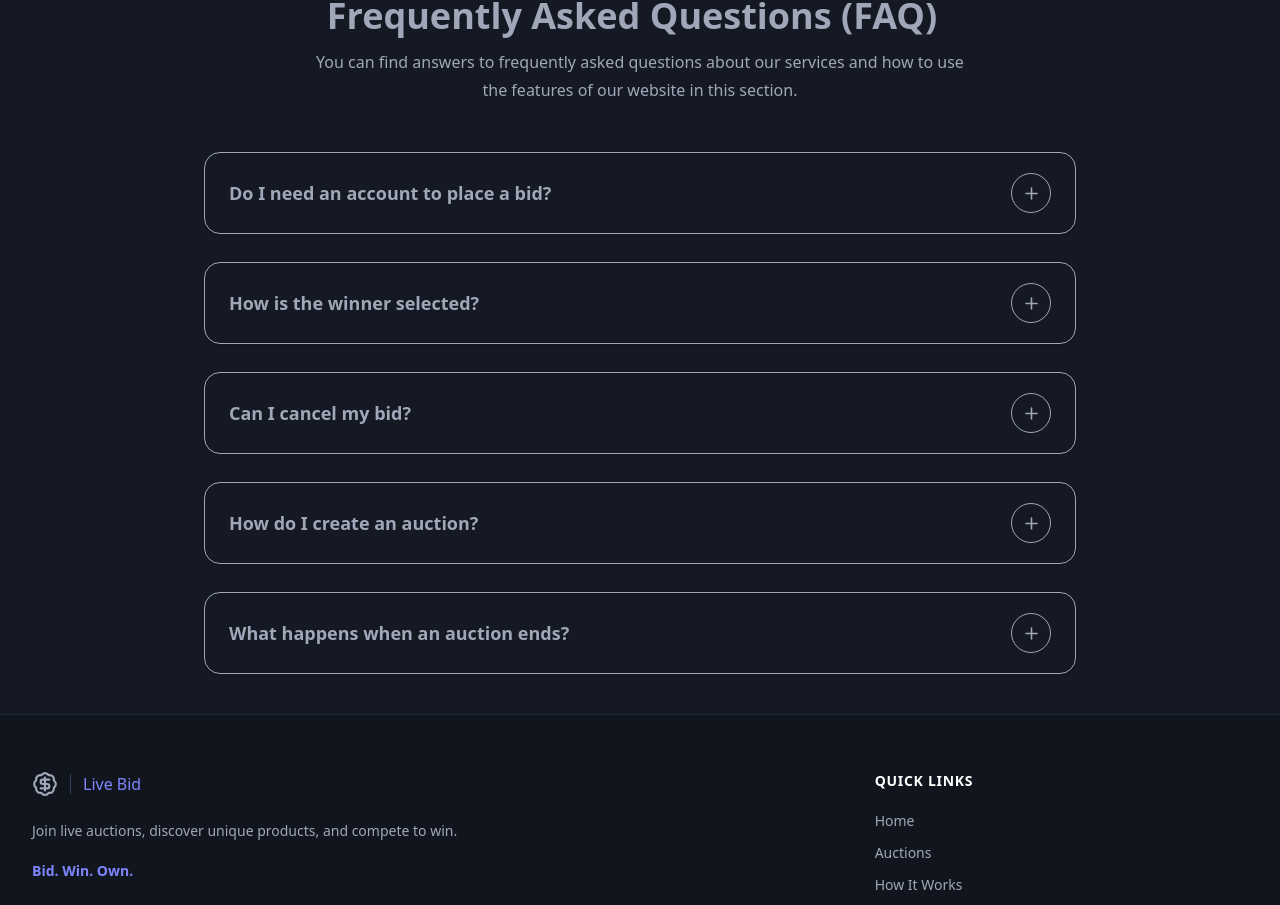
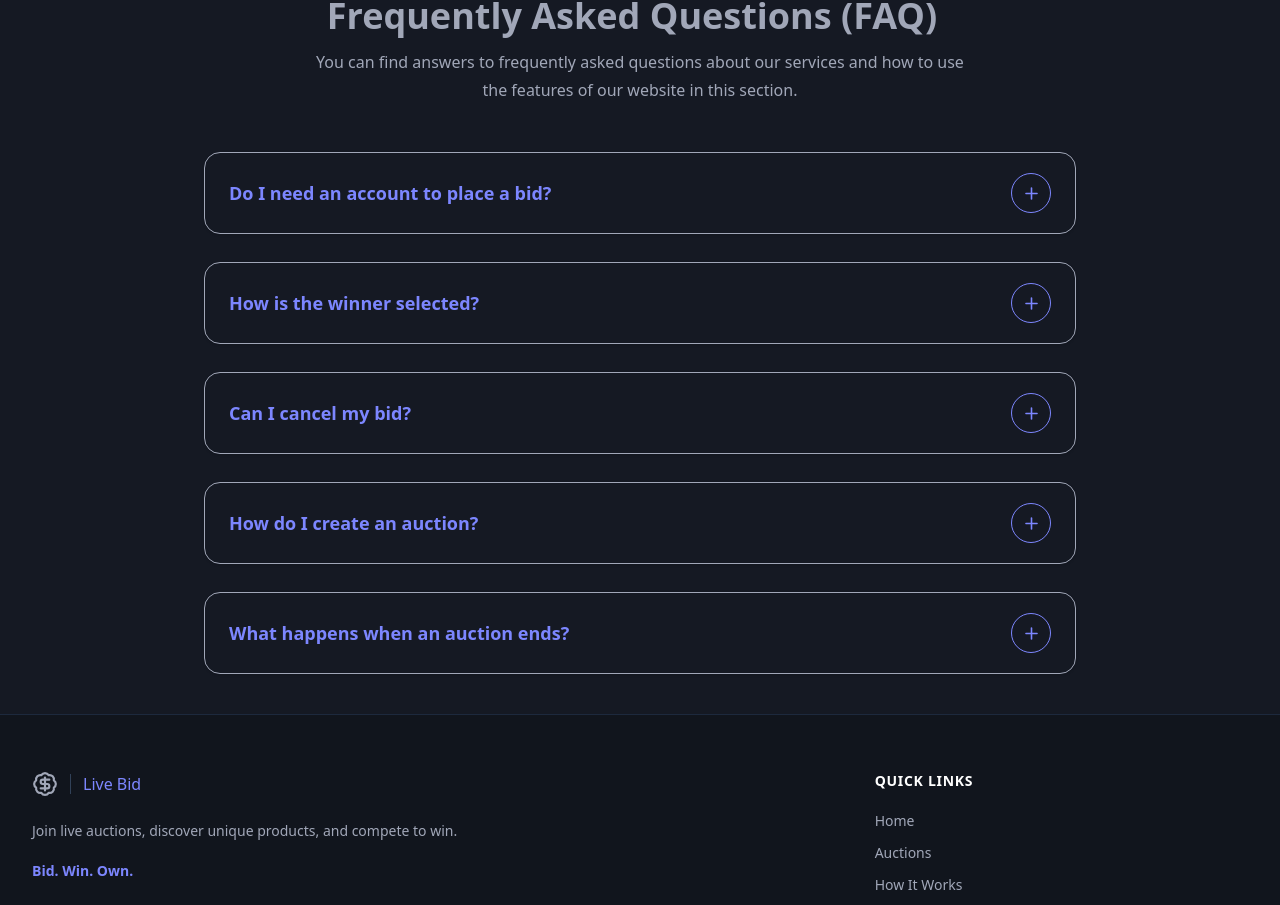
Before and after one commit to homow/live-bid, a Next.js app in the folder clients/web/: page /How-to-Work in a window 1280 px wide. Shown: the part 1324-2229 px from the top of the page. Built offline with nearby package versions, Linux system fonts and the light colour scheme.

Commit message:
refactor style question

```diff
--- a/clients/web/src/featuer/Home/question/questionComponent/index.tsx
+++ b/clients/web/src/featuer/Home/question/questionComponent/index.tsx
@@ -20,7 +20,7 @@ const QuestionComponent = ({ title, text, image }: QuestionComponentProps) => {
   };
 
   return (
-    <div className="w-full px-2 py-2 sm:px-3">
+    <div className="w-full px-2 py-2 sm:px-3 ">
       <div
         className={`
         overflow-hidden
@@ -30,6 +30,7 @@ const QuestionComponent = ({ title, text, image }: QuestionComponentProps) => {
         shadow-sm
         transition-all
         duration-300
+
 
         ${
           showFullText
@@ -50,6 +51,7 @@ const QuestionComponent = ({ title, text, image }: QuestionComponentProps) => {
               transition-transform
               duration-500
               hover:scale-105
+
             "
             />
           </div>
@@ -69,11 +71,14 @@ const QuestionComponent = ({ title, text, image }: QuestionComponentProps) => {
           px-4
           py-4
          text-left
-          transition-all
-          duration-300
+
           sm:px-5
           sm:py-5
           lg:px-6
+        text-indigo-400
+        transition-all
+        duration-300
+
 
           ${
             showFullText
```
